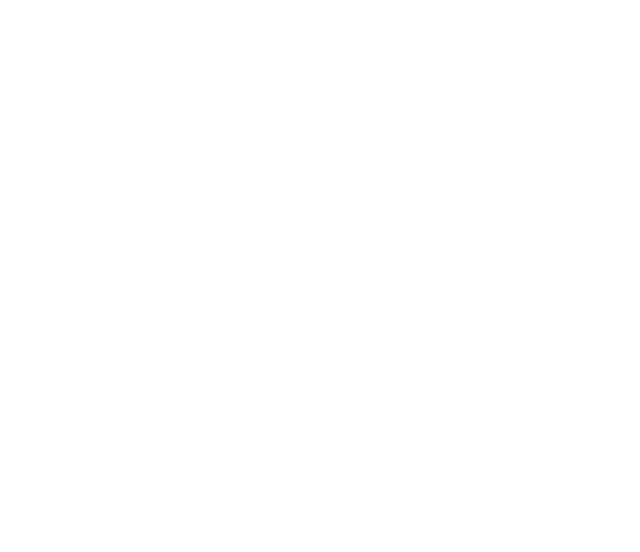
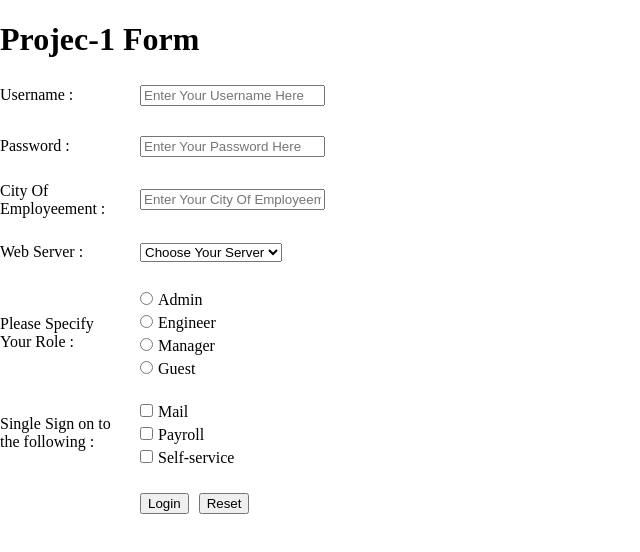
Before and after one commit to nsh-axelor/frontend-training, a React (Create React App) app in the folder react.js/: page / in a window 1280 px wide. Shown: the top 552 px of the page, without its empty margins (0-640 px from the left). Built offline with nearby package versions, Linux system fonts and the light colour scheme.

Commit message:
added events for all input rather than common onChange for form

```diff
--- a/react.js/src/App.js
+++ b/react.js/src/App.js
@@ -4,7 +4,7 @@
 // import ReactPractice from './ReactPractice.jsx'
 
 // UnComment below given line for reviewing Form-Project
-// import Form from './Form-Project';
+import Form from './Form-Project';
 
 // UnComment below given line for reviewing Portfolio_Webiste-Project
 // import PortfolioWebsite from "./Portfolio-Website"
@@ -19,7 +19,7 @@
       {/* <ReactPractice />    */}
 
       {/* UnComment Form Tag for reviewing Form-Project */}
-      {/* <Form /> */}
+      <Form />
 
       {/* UnComment PortfolioWebsite Tag for reviewing Portfolio_Webiste-Project */}
       {/* <PortfolioWebsite /> */}
--- a/react.js/src/Form-Project/Form.jsx
+++ b/react.js/src/Form-Project/Form.jsx
@@ -16,7 +16,7 @@
     checkbox: [],
   });
 
-  const handleFormOnChange = (e) => {
+  const handleFormInput = (e) => {
     if (Array.isArray(formDetails[e.target.name])) {
       let clickedCheckboxValue = e.target.value;
       let currentCheckBox = formDetails.checkbox;
@@ -81,7 +81,7 @@
   return (
     <div>
       <h1>Projec-1 Form</h1>
-      <form onSubmit={validateForm} onChange={handleFormOnChange}>
+      <form onSubmit={validateForm}>
         {/* Username Input */}
         <div className="input">
           <InputLabel label="Username : " />
@@ -89,6 +89,7 @@
             type="text"
             name="userName"
             placeholder="Enter Your Username Here"
+            onChange={handleFormInput}
             required
           />
         </div>
@@ -100,6 +101,7 @@
             type="password"
             name="password"
             placeholder="Enter Your Password Here"
+            onChange={handleFormInput}
             required
           />
         </div>
@@ -113,6 +115,7 @@
               type="text"
               name="city"
               placeholder="Enter Your City Of Employeement"
+              onChange={handleFormInput}
             />
           </div>
         </div>
@@ -121,7 +124,7 @@
         <div className="input">
           <InputLabel label="Web Server :" />
 
-          <select name="server" defaultValue="default">
+          <select name="server" defaultValue="default" onChange={handleFormInput}>
             <option value="default" disabled>
               Choose Your Server
             </option>
@@ -140,7 +143,7 @@
           <div className="radiobuttons">
             {roles.map((role) => (
               <div key={role}>
-                <input type="radio" name="role" value={role} />
+                <input type="radio" name="role" value={role} onClick={handleFormInput} />
                 <label htmlFor="">{role}</label>
                 <br />
               </div>
@@ -154,7 +157,7 @@
           <div className="checkbox">
             {checkboxes.map((checkbox) => (
               <div key={checkbox}>
-                <input type="checkbox" name="checkbox" value={checkbox} />
+                <input type="checkbox" name="checkbox" value={checkbox} onClick={handleFormInput} />
                 <label>{checkbox}</label>
                 <br />
               </div>
```
